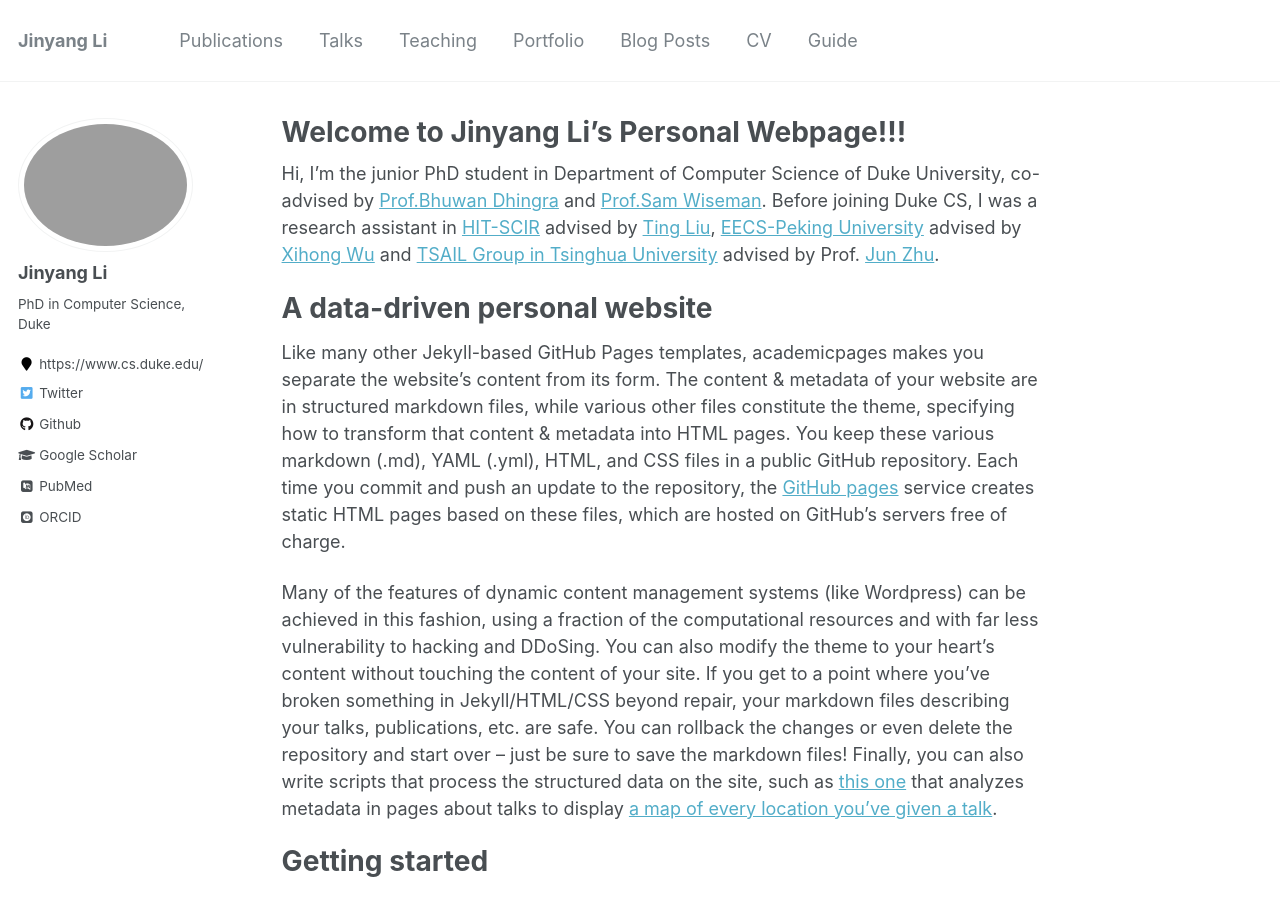
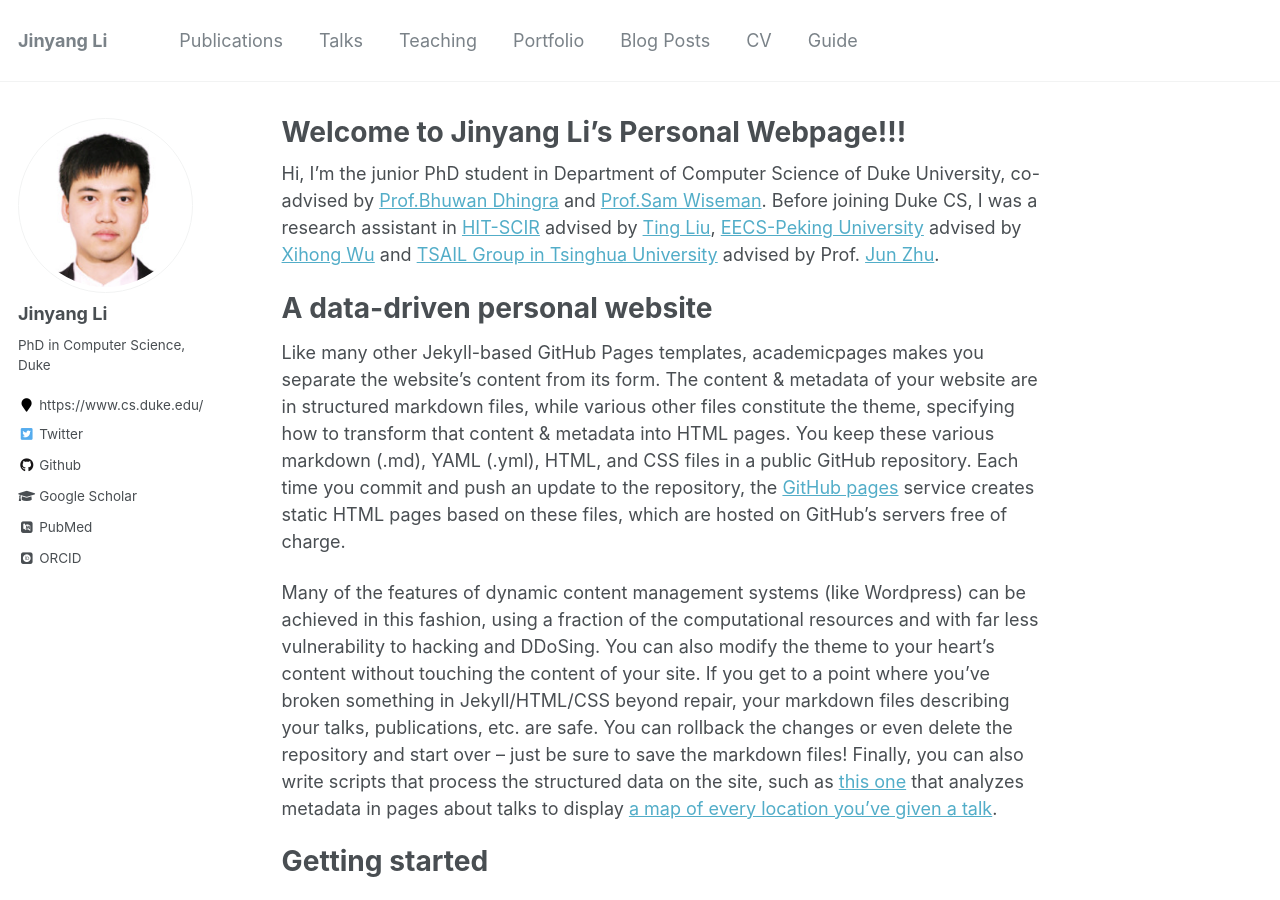
Before and after one commit to Golden-Sun-Li/jinyang-li.github.io, a Jekyll site: the page built from _pages/about.md, in a window 1280 px wide and 900 px high. Built offline with Jekyll 4.4.1, drawn with Linux system fonts in a browser that asks for light colours; some web fonts are replaced.

Commit message:
change photo

```diff
--- a/_config.yml
+++ b/_config.yml
@@ -81,7 +81,7 @@ analytics:
 # Site Author
 author:
   name             : "Jinyang Li"
-  avatar           : "myphoto.png"
+  avatar           : "JINYANG.png"
   bio              : "PhD in Computer Science, Duke"
   location         : "https://www.cs.duke.edu/"
   employer         :
```
Also changed, not shown: images/JINYANG.png (added), 2 other files.
